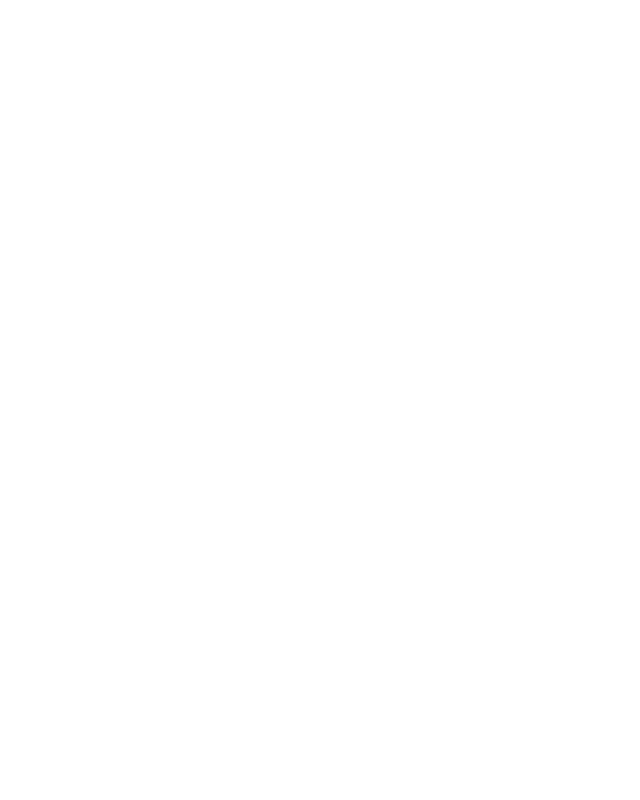
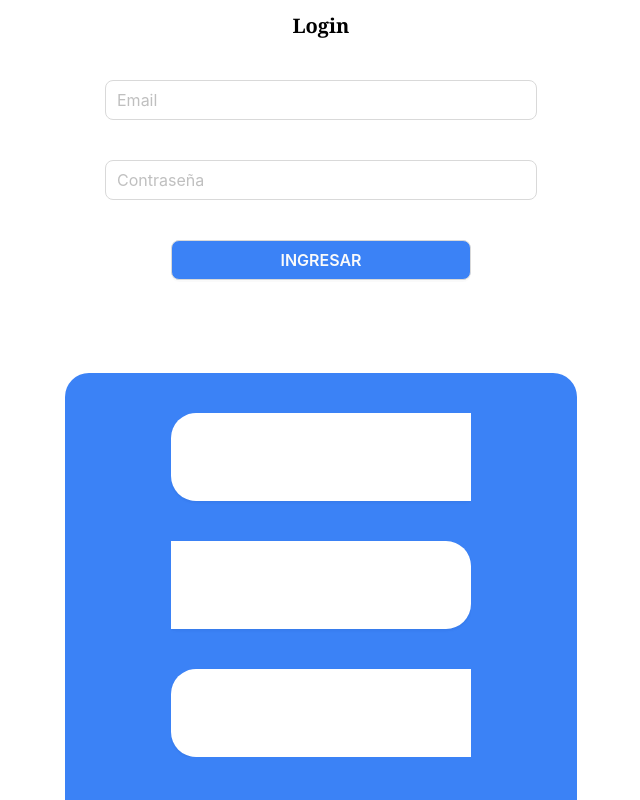
Before and after one commit to MattSeltz/chat-cliente, a React (Vite) app: page /login in a window 1280 px wide. Before the commit this address had no page. Shown: the whole page, without its empty margins (319-959 px from the left). Built offline with nearby package versions, Linux system fonts and the light colour scheme.

Commit message:
Apartado Login y Register implementado de manera estatica

```diff
--- a/src/components/ButtonComponent.jsx
+++ b/src/components/ButtonComponent.jsx
@@ -1,8 +1,13 @@
 import { Button } from "antd";
 
-export const ButtonComponent = ({ children }) => {
+export const ButtonComponent = ({ children, bg }) => {
   return (
-    <Button size={"large"} className="w-[300px] font-semibold ">
+    <Button
+      size={"large"}
+      className={`w-[300px] font-semibold ${
+        bg && "bg-blue-500 text-neutral-50"
+      }`}
+    >
       {children}
     </Button>
   );
--- a/src/components/CardComponent.jsx
+++ b/src/components/CardComponent.jsx
@@ -2,7 +2,7 @@ import { Card } from "antd";
 import { Link } from "react-router-dom";
 
 export const CardComponent = ({ dir, children }) => {
-  return (
+  return children ? (
     <Link to={`/chat/${1}`}>
       <Card
         bordered={false}
@@ -16,10 +16,31 @@ export const CardComponent = ({ dir, children }) => {
             dir && "flex-row-reverse"
           } flex items-center justify-between`}
         >
-          <div className="bg-green-500 rounded-full h-10 w-10"></div>
+          <div
+            className={`rounded-full h-10 w-10 ${children && "bg-green-500"}`}
+          ></div>
           <p className="font-semibold text-xl">{children}</p>
         </div>
       </Card>
     </Link>
+  ) : (
+    <Card
+      bordered={false}
+      style={{
+        width: 300,
+        borderRadius: dir ? " 0 25px 25px 0" : "25px 0 0 25px",
+      }}
+    >
+      <div
+        className={`${
+          dir && "flex-row-reverse"
+        } flex items-center justify-between`}
+      >
+        <div
+          className={`rounded-full h-10 w-10 ${children && "bg-green-500"}`}
+        ></div>
+        <p className="font-semibold text-xl">{children}</p>
+      </div>
+    </Card>
   );
 };
--- /dev/null
+++ b/src/components/InputComponent.jsx
@@ -0,0 +1,5 @@
+import { Input } from "antd";
+
+export const InputComponent = ({ children, type }) => {
+  return <Input size="large" type={type} placeholder={children} />;
+};
--- a/src/pages/ChatPage.jsx
+++ b/src/pages/ChatPage.jsx
@@ -6,24 +6,12 @@ export const ChatPage = () => (
     <h3 className="text-center font-serif font-semibold mt-3">Pepito</h3>
     <div className="bg-blue-500 h-full rounded-t-3xl py-10 mt-3 flex flex-col items-center gap-10 max-w-lg mx-auto">
       <div className="flex flex-col items-center gap-10 overflow-auto ">
-        <MessageComponent dir={false} group={false}>
-          Pepito
-        </MessageComponent>
-        <MessageComponent dir={true} group={false}>
-          Pepito
-        </MessageComponent>
-        <MessageComponent dir={false} group={false}>
-          Pepito
-        </MessageComponent>
-        <MessageComponent dir={true} group={false}>
-          Pepito
-        </MessageComponent>
-        <MessageComponent dir={false} group={false}>
-          Pepito
-        </MessageComponent>
-        <MessageComponent dir={true} group={false}>
-          Pepito
-        </MessageComponent>
+        <MessageComponent dir={false}>Pepito</MessageComponent>
+        <MessageComponent dir={true}>Pepito</MessageComponent>
+        <MessageComponent dir={false}>Pepito</MessageComponent>
+        <MessageComponent dir={true}>Pepito</MessageComponent>
+        <MessageComponent dir={false}>Pepito</MessageComponent>
+        <MessageComponent dir={true}>Pepito</MessageComponent>
       </div>
       <SendMessageComponent />
     </div>
--- /dev/null
+++ b/src/pages/LoginPage.jsx
@@ -0,0 +1,21 @@
+import { ButtonComponent } from "../components/ButtonComponent";
+import { CardComponent } from "../components/CardComponent";
+import { InputComponent } from "../components/InputComponent";
+
+export const LoginPage = () => (
+  <div className="h-screen overflow-hidden pb-10">
+    <h3 className="text-center font-serif font-semibold mt-3 text-xl">Login</h3>
+    <div className="h-1/3 flex flex-col items-center gap-10 mt-10 max-w-lg mx-auto px-10">
+      <InputComponent type={"email"}>Email</InputComponent>
+      <InputComponent type={"password"}>Contraseña</InputComponent>
+      <ButtonComponent bg={true}>INGRESAR</ButtonComponent>
+    </div>
+    <div className="bg-blue-500 h-full rounded-t-3xl py-10 mt-10 flex flex-col items-center gap-10 max-w-lg mx-auto">
+      <div className="flex flex-col items-center gap-10 overflow-hidden ">
+        <CardComponent dir={false}></CardComponent>
+        <CardComponent dir={true}></CardComponent>
+        <CardComponent dir={false}></CardComponent>
+      </div>
+    </div>
+  </div>
+);
--- /dev/null
+++ b/src/pages/RegisterPage.jsx
@@ -0,0 +1,24 @@
+import { ButtonComponent } from "../components/ButtonComponent";
+import { CardComponent } from "../components/CardComponent";
+import { InputComponent } from "../components/InputComponent";
+
+export const RegisterPage = () => (
+  <div className="h-screen overflow-hidden pb-10">
+    <h3 className="text-center font-serif font-semibold mt-3 text-xl">
+      Register
+    </h3>
+    <div className="h-1/2 flex flex-col items-center gap-10 mt-10 max-w-lg mx-auto px-10">
+      <InputComponent type={"text"}>Nombre</InputComponent>
+      <InputComponent type={"email"}>Email</InputComponent>
+      <InputComponent type={"password"}>Contraseña</InputComponent>
+      <ButtonComponent bg={true}>CREAR</ButtonComponent>
+    </div>
+    <div className="bg-blue-500 h-full rounded-t-3xl py-10 mt-10 flex flex-col items-center gap-10 max-w-lg mx-auto">
+      <div className="flex flex-col items-center gap-10 overflow-hidden ">
+        <CardComponent dir={false}></CardComponent>
+        <CardComponent dir={true}></CardComponent>
+        <CardComponent dir={false}></CardComponent>
+      </div>
+    </div>
+  </div>
+);
--- a/src/routes/router.jsx
+++ b/src/routes/router.jsx
@@ -2,6 +2,8 @@ import { Routes, Route } from "react-router-dom";
 import { HomePage } from "../pages/HomePage";
 import { ChatPage } from "../pages/ChatPage";
 import { GroupPage } from "../pages/GroupPage";
+import { LoginPage } from "../pages/LoginPage";
+import { RegisterPage } from "../pages/RegisterPage";
 
 export const Router = () => {
   return (
@@ -9,6 +11,8 @@ export const Router = () => {
       <Route path="/" element={<HomePage />} />
       <Route path="/chat/:id" element={<ChatPage />} />
       <Route path="/grupo/:id" element={<GroupPage />} />
+      <Route path="/login" element={<LoginPage />} />
+      <Route path="/register" element={<RegisterPage />} />
     </Routes>
   );
 };
```
